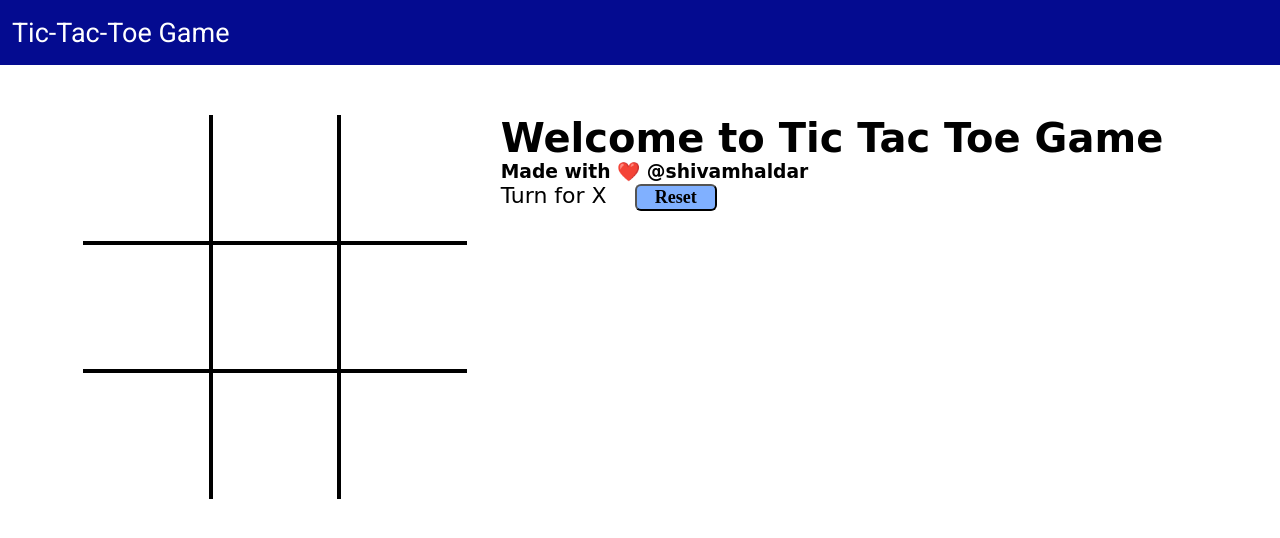
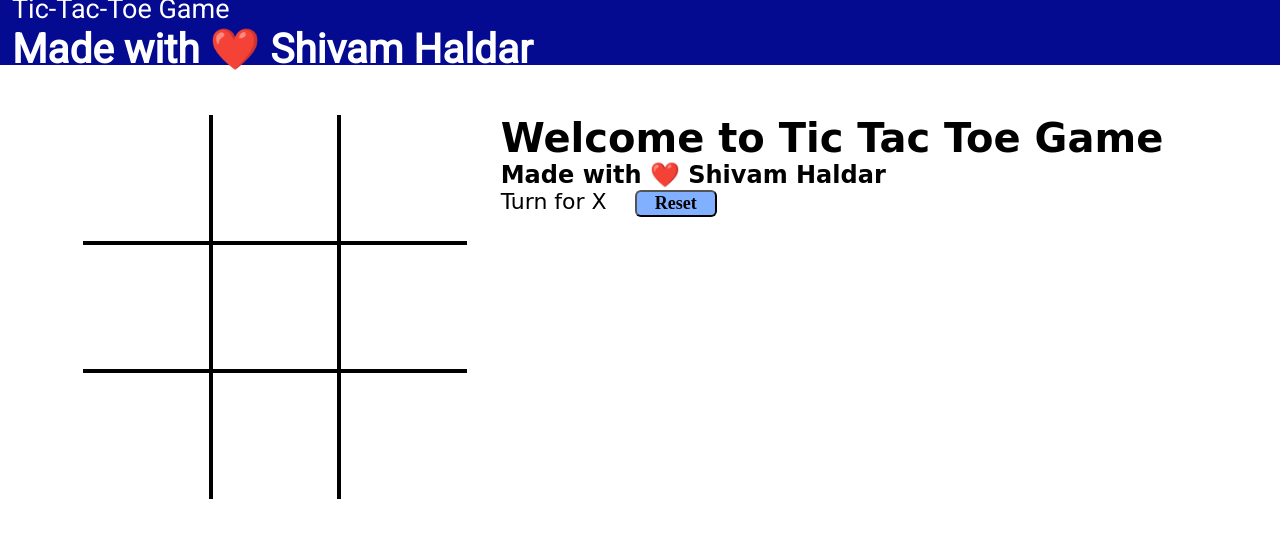
Before and after one commit to shivamhaldar/tic-tac-toe, a plain HTML site: page index.html in a window 1280 px wide. Drawn offline with Linux system fonts and the light colour scheme; a web font is replaced by a local one.

Commit message:
Update index.html

```diff
--- a/index.html
+++ b/index.html
@@ -10,7 +10,7 @@
   <body>
     <nav>
       <ul>
-        <li>Tic-Tac-Toe Game</li>
+        <li>Tic-Tac-Toe Game <h2>Made with ❤️ Shivam Haldar</h2></li>
       </ul>
     </nav>
 
@@ -29,7 +29,7 @@
       </div>
       <div class="gameInfo">
         <h1>Welcome to Tic Tac Toe Game</h1>
-        <h3>Made with ❤️ @shivamhaldar</h3>
+        <h2>Made with ❤️ Shivam Haldar</h2>
         <div>
           <span class="info">Turn for X</span>
           <button id="reset">Reset</button>
```
